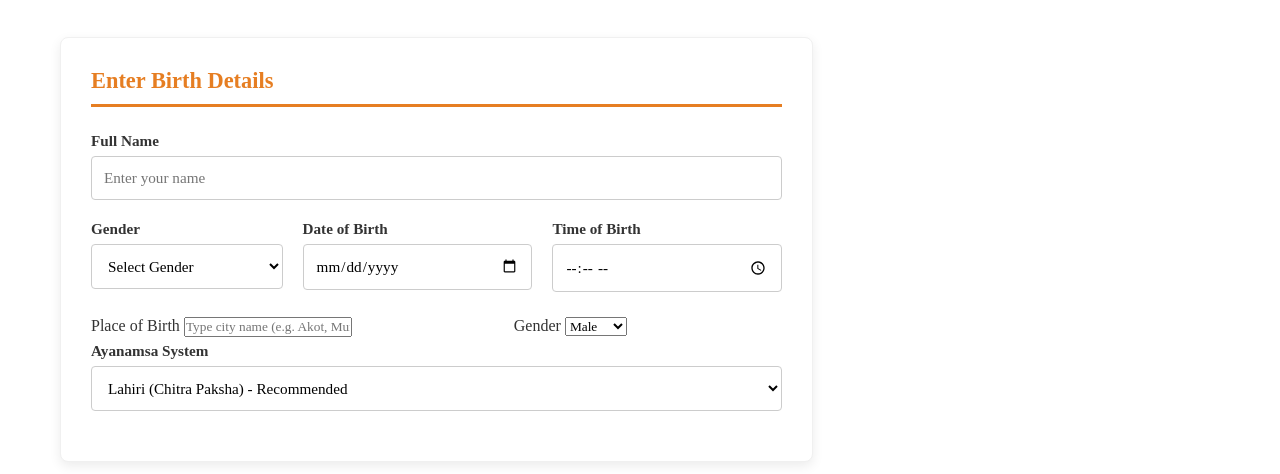
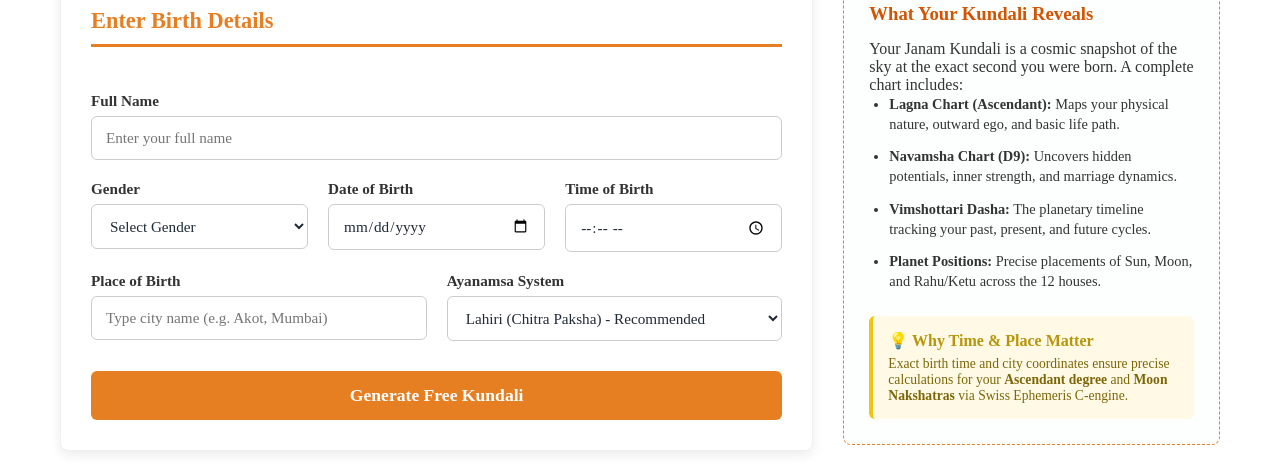
Before and after one commit to ath-r123/ASTROVERSE, a plain HTML site: page frontend/free-kundali.html in a window 1280 px wide. Shown: the part 194-668 px from the top of the page. Drawn offline with Linux system fonts and the light colour scheme; a script that the page names is missing.

Commit message:
change something

```diff
--- a/frontend/free-kundali.css
+++ b/frontend/free-kundali.css
@@ -1,11 +1,12 @@
-/* main content */
-
-.kundali-gen-main {
-    font-family: 'Segoe UI', Arial, sans-serif;
+/* ============================================================
+   MAIN LAYOUT & HERO SECTION
+   ============================================================ */
+   .kundali-gen-main {
+    font-family: 'Segoe UI', Roboto, Helvetica, Arial, sans-serif;
     max-width: 1200px;
     margin: 40px auto;
-    padding: 80px 20px;
-    color: #333;
+    padding: 20px;
+    color: #333333;
 }
 
 .free-kundali-hero-section {
@@ -20,10 +21,11 @@
 }
 
 .free-kundali-hero-section p {
-    color: #666;
+    color: #666666;
     font-size: 1.1rem;
 }
 
+/* Two-Column Content Grid (Form + Sidebar) */
 .free-kundali-content-container {
     display: grid;
     grid-template-columns: 2fr 1fr;
@@ -36,6 +38,9 @@
     }
 }
 
+/* ============================================================
+   FORM CONTAINER & GRID ROW STYLES
+   ============================================================ */
 .free-kundali-form-wrapper {
     background: #ffffff;
     padding: 30px;
@@ -53,78 +58,153 @@
     color: #e67e22;
 }
 
-.form-row-grid {
+.kundali-gen-form,
+.astro-form {
+    display: flex;
+    flex-direction: column;
+    gap: 20px;
+    width: 100%;
+}
+
+.form-row-grid,
+.form-row {
     display: grid;
     gap: 20px;
-    margin-bottom: 5px;
+    width: 100%;
 }
 
 .tri-grid {
-    grid-template-columns: 1fr 1.2fr 1.2fr;
+    grid-template-columns: 1fr 1fr 1fr;
 }
 
 .duo-grid {
-    grid-template-columns: 1.5fr 1fr;
+    grid-template-columns: 1fr 1fr;
 }
 
-@media (max-width: 650px) {
+.single-grid {
+    grid-template-columns: 1fr;
+}
 
+@media (max-width: 768px) {
     .tri-grid,
     .duo-grid {
         grid-template-columns: 1fr;
-        gap: 0;
+        gap: 15px;
     }
 }
 
-.input-group {
-    margin-bottom: 20px;
+/* ============================================================
+   INPUT GROUPS, LABELS, & FORM CONTROLS
+   ============================================================ */
+.input-group,
+.form-group {
+    display: flex;
+    flex-direction: column;
+    gap: 6px;
+    width: 100%;
+    box-sizing: border-box;
 }
 
-.input-group label {
-    display: block;
-    margin-bottom: 6px;
+.input-group label,
+.form-group label {
     font-weight: 600;
     font-size: 0.95rem;
+    color: #333333;
 }
 
 .input-group input,
-.input-group select {
+.input-group select,
+.form-group input,
+.form-group select {
     width: 100%;
-    padding: 12px;
-    border: 1px solid #ccc;
-    border-radius: 4px;
+    padding: 12px 14px;
+    border: 1px solid #cccccc;
+    border-radius: 6px;
     box-sizing: border-box;
     font-size: 0.95rem;
-    background-color: #fff;
+    background-color: #ffffff;
+    color: #1f2937;
+    outline: none;
+    transition: border-color 0.2s ease, box-shadow 0.2s ease, background-color 0.2s ease;
 }
 
 .input-group input:focus,
-.input-group select:focus {
+.input-group select:focus,
+.form-group input:focus,
+.form-group select:focus {
     border-color: #e67e22;
-    outline: none;
     background-color: #fffbf7;
+    box-shadow: 0 0 0 3px rgba(230, 126, 34, 0.2);
 }
 
-.free-kundali-generate-btn {
+/* ============================================================
+   SUBMIT BUTTON STYLES
+   ============================================================ */
+.free-kundali-generate-btn,
+.submit-btn {
     display: block;
     width: 100%;
     padding: 14px;
     background-color: #e67e22;
-    color: #fff;
+    color: #ffffff;
     border: none;
-    border-radius: 4px;
+    border-radius: 6px;
     font-size: 1.1rem;
     font-weight: bold;
     cursor: pointer;
-    margin-top: 15px;
-    transition: background-color 0.2s;
+    margin-top: 10px;
+    transition: background-color 0.2s ease, transform 0.1s ease;
 }
 
-.generate-btn:hover {
+.free-kundali-generate-btn:hover,
+.submit-btn:hover {
     background-color: #d35400;
 }
 
-/* Sidebar Styles */
+.free-kundali-generate-btn:active,
+.submit-btn:active {
+    transform: scale(0.99);
+}
+
+/* ============================================================
+   CITY AUTOCOMPLETE DROPDOWN
+   ============================================================ */
+.autocomplete-suggestions {
+    position: absolute;
+    top: 100%;
+    left: 0;
+    right: 0;
+    background-color: #120c26;
+    border: 1px solid #f4d068;
+    border-top: none;
+    border-radius: 0 0 8px 8px;
+    max-height: 200px;
+    overflow-y: auto;
+    z-index: 9999;
+    display: none;
+    box-shadow: 0 6px 16px rgba(0, 0, 0, 0.5);
+}
+
+.suggestion-item {
+    padding: 12px 16px;
+    color: #ffffff;
+    font-size: 14px;
+    cursor: pointer;
+    border-bottom: 1px solid rgba(244, 208, 104, 0.15);
+}
+
+.suggestion-item:last-child {
+    border-bottom: none;
+}
+
+.suggestion-item:hover {
+    background-color: #2a1a52;
+    color: #f4d068;
+}
+
+/* ============================================================
+   SIDEBAR EDUCATIONAL CARD STYLES
+   ============================================================ */
 .free-kundali-info-sidebar {
     background: #fdfefe;
     padding: 25px;
@@ -168,32 +248,3 @@
     font-size: 0.85rem;
     color: #7d6608;
 }
-
-.autocomplete-suggestions {
-    position: absolute;
-    top: 100%;
-    left: 0;
-    right: 0;
-    background-color: #120c26;
-    border: 1px solid #f4d068;
-    border-top: none;
-    border-radius: 0 0 8px 8px;
-    max-height: 200px;
-    overflow-y: auto;
-    z-index: 9999;
-    display: none;
-    box-shadow: 0 6px 16px rgba(0, 0, 0, 0.6);
-}
-
-.suggestion-item {
-    padding: 10px 14px;
-    color: #ffffff;
-    font-size: 14px;
-    cursor: pointer;
-    border-bottom: 1px solid rgba(244, 208, 104, 0.15);
-}
-
-.suggestion-item:hover {
-    background-color: #2a1a52;
-    color: #f4d068;
-}
--- a/frontend/free-kundali.html
+++ b/frontend/free-kundali.html
@@ -78,11 +78,13 @@
 
                     <h2 class="form-heading">Enter Birth Details</h2>
 
+                    <!-- Full Name -->
                     <div class="input-group">
                         <label for="user_name">Full Name</label>
-                        <input type="text" id="user_name" name="user_name" placeholder="Enter your name" required>
+                        <input type="text" id="user_name" name="user_name" placeholder="Enter your full name" required>
                     </div>
 
+                    <!-- Gender, Date of Birth, Time of Birth -->
                     <div class="form-row-grid tri-grid">
                         <div class="input-group">
                             <label for="user_gender">Gender</label>
@@ -105,24 +107,13 @@
                         </div>
                     </div>
 
+                    <!-- Place of Birth with Real-Time City Autocomplete & Ayanamsa System -->
                     <div class="form-row-grid duo-grid">
-                        <!-- Place of Birth with Real-Time City Autocomplete Suggestions -->
-                        <div class="form-group" style="position: relative;">
-                            <label for="pob">Place of Birth</label>
-                            <input type="text" id="pob" name="pob" placeholder="Type city name (e.g. Akot, Mumbai)" autocomplete="off" required>
+                        <div class="input-group" style="position: relative;">
+                            <label for="user_pob">Place of Birth</label>
+                            <input type="text" id="user_pob" name="user_pob" placeholder="Type city name (e.g. Akot, Mumbai)" autocomplete="off" required>
                             <div id="pob-suggestions" class="autocomplete-suggestions"></div>
                         </div>
-
-                        <!-- Next Form Group in Duo Grid (e.g., Ayanamsa / Gender) -->
-                        <div class="form-group">
-                            <label for="gender">Gender</label>
-                            <select id="gender" name="gender" required>
-                                <option value="male">Male</option>
-                                <option value="female">Female</option>
-                            </select>
-                        </div>
-                    </div>
-
 
                         <div class="input-group">
                             <label for="ayanamsa_system">Ayanamsa System</label>
```
